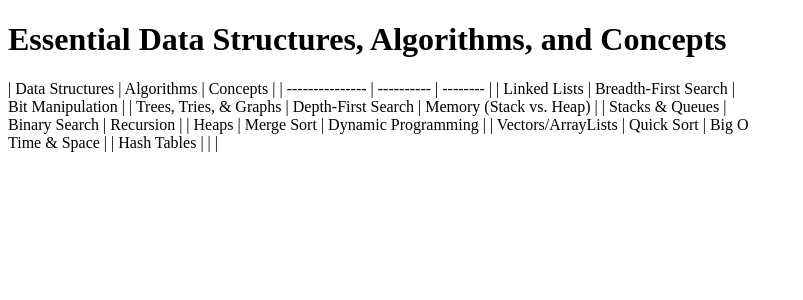
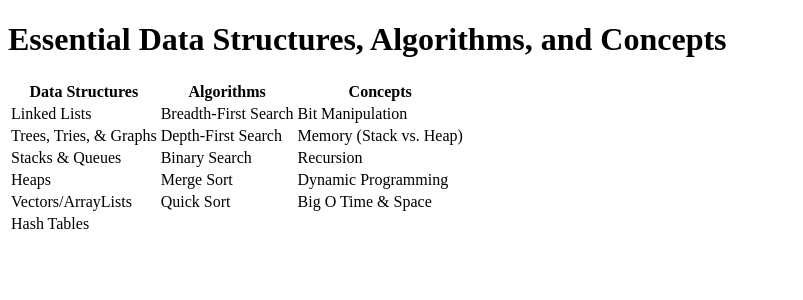
Before and after one commit to 6f0/6f0.github.io, a Jekyll site: the page built from essential-data-structures-algorithms-concepts.html, in a window 1280 px wide. Shown: the top 300 px of the page, without its empty margins (0-803 px from the left). Built offline with Jekyll 4.4.1, drawn with Linux system fonts in a browser that asks for light colours.

Commit message:
table to html

```diff
--- a/essential-data-structures-algorithms-concepts.html
+++ b/essential-data-structures-algorithms-concepts.html
@@ -5,11 +5,4 @@
 permalink: essential-data-structures-algorithms-concepts.html
 ---
 
-| Data Structures | Algorithms | Concepts |
-| --------------- | ---------- | -------- |
-| Linked Lists    | Breadth-First Search | Bit Manipulation |
-| Trees, Tries, & Graphs | Depth-First Search | Memory (Stack vs. Heap) |
-| Stacks & Queues | Binary Search | Recursion |
-| Heaps | Merge Sort | Dynamic Programming |
-| Vectors/ArrayLists | Quick Sort | Big O Time & Space |
-| Hash Tables | | |
+<table class="rich-diff-level-zero"> <thead class="rich-diff-level-one"> <tr> <th>Data Structures</th> <th>Algorithms</th> <th>Concepts</th> </tr> </thead> <tbody class="rich-diff-level-one"> <tr> <td>Linked Lists</td> <td>Breadth-First Search</td> <td>Bit Manipulation</td> </tr> <tr> <td>Trees, Tries, &amp; Graphs</td> <td>Depth-First Search</td> <td>Memory (Stack vs. Heap)</td> </tr> <tr> <td>Stacks &amp; Queues</td> <td>Binary Search</td> <td>Recursion</td> </tr> <tr> <td>Heaps</td> <td>Merge Sort</td> <td>Dynamic Programming</td> </tr> <tr> <td>Vectors/ArrayLists</td> <td>Quick Sort</td> <td>Big O Time &amp; Space</td> </tr> <tr> <td>Hash Tables</td> <td></td> <td></td> </tr> </tbody> </table>
```
